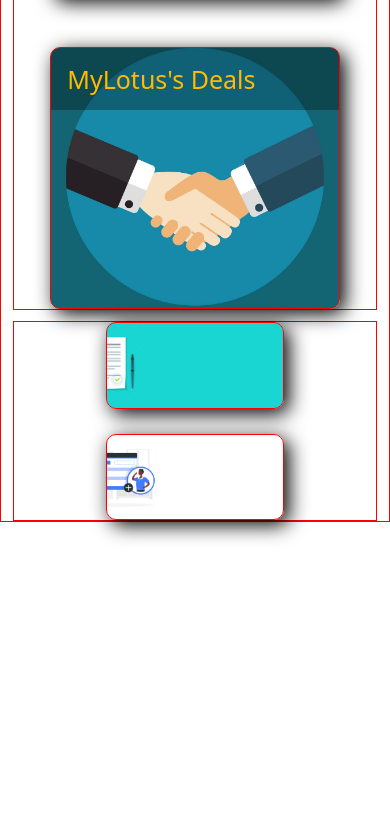
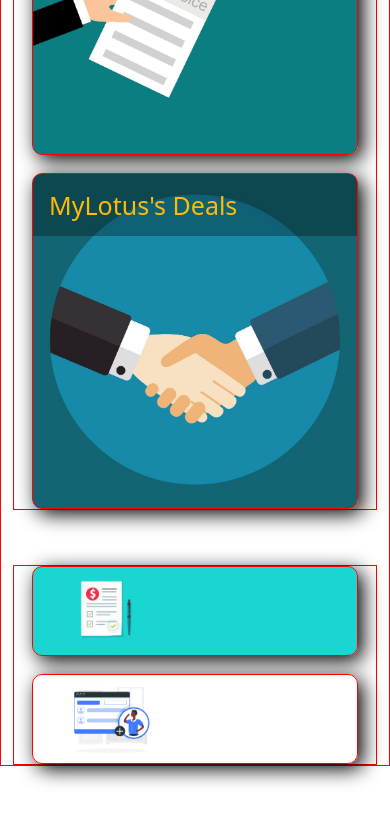
Before and after one commit to suppanat2k/SupplierPortalSupport, a plain HTML site: page supportindex.html in a window 390 px wide. Shown: the part 988-1812 px from the top of the page. Drawn offline with Linux system fonts and the light colour scheme.

Commit message:
version 1.0.3 update 2

```diff
--- a/supportstyle.css
+++ b/supportstyle.css
@@ -96,74 +96,6 @@
     background-color: rgb(43, 146, 138);
 }
 
-@media (max-width:995px){
-    .login, .cost, .deal, .invoice {
-        height: 20rem;
-        width: 24%;
-        border: 1px solid red;
-    }
-
-    .menu{
-        grid-template-columns: auto;
-        height: fit-content;
-        justify-content: space-between;
-        margin-top: 3%;
-        padding: 0;
-    }
-
-    .menu h4{
-        font-size: medium;
-    }
-    .intro .tab {
-        font-size: 12px;
-    }
-
-    .menu2{
-        grid-template-columns: auto;
-        height: fit-content;
-        justify-content: space-between;
-        margin-top: 3%;
-        padding: 0;
-    }
-}
-
-@media (max-width:575px){
-    .menu{
-        margin-top: 10%;
-        flex-direction:column;
-        height: 1200px;
-        align-items: center;
-        gap: 50px;
-    }
-
-    .menu h4{
-        font-size: 25px;
-    }
-
-    .intro .tab {
-        font-size: medium;
-    }
-
-    .login, .cost, .deal, .invoice{
-        width: 80%;
-        height: 100%;
-    }
-
-    .menu2 {
-        margin-top: 10%;
-        height: 1000px;
-        flex-direction: column;
-        align-items: center;
-        padding: 0%;
-        gap: 25px;
-    }
-
-    .powrong, .adduser{
-        width: 80%;
-        height: 100%;
-    }
-}
-
 nav {
     background-color: rgb(43, 146, 138);
 }
@@ -205,7 +137,79 @@ nav ul li:hover {
     box-shadow: 5px 5px 20px black;
     border-radius: 10px;
     overflow: hidden;
+    margin: 0%;
+    padding: 0%;
 }
+
+@media (max-width:995px){
+    .login, .cost, .deal, .invoice {
+        height: 20rem;
+        width: 24%;
+        border: 1px solid red;
+    }
+
+    .menu{
+        grid-template-columns: auto;
+        height: fit-content;
+        justify-content: space-between;
+        margin-top: 3%;
+        padding: 0;
+    }
+
+    .menu h4{
+        font-size: medium;
+    }
+    .intro .tab {
+        font-size: 12px;
+    }
+
+    .menu2{
+        grid-template-columns: auto;
+        height: fit-content;
+        justify-content: space-between;
+        margin-top: 3%;
+        padding: 0;
+    }
+}
+
+@media (max-width:575px){
+    .menu{
+        margin-top: 10%;
+        flex-direction:column;
+        height: 1400px;
+        align-items: center;
+        gap: 18px;
+    }
+
+    .menu h4{
+        font-size: 25px;
+    }
+
+    .intro .tab {
+        font-size: medium;
+    }
+
+    .login, .cost, .deal, .invoice{
+        width: 90%;
+        height: 100%;
+    }
+
+    .menu2 {
+        margin-top: 15%;
+        height: 200px;
+        flex-direction: column;
+        align-items: center;
+        padding: 0%;
+        gap: 18px;
+    }
+
+    .powrong, .adduser{
+        width: 90%;
+        height: 50%;
+    }
+}
+
+
 
 
 /* .video1{
```
Also changed, not shown: supportindex.html (+0 -2 lines).
